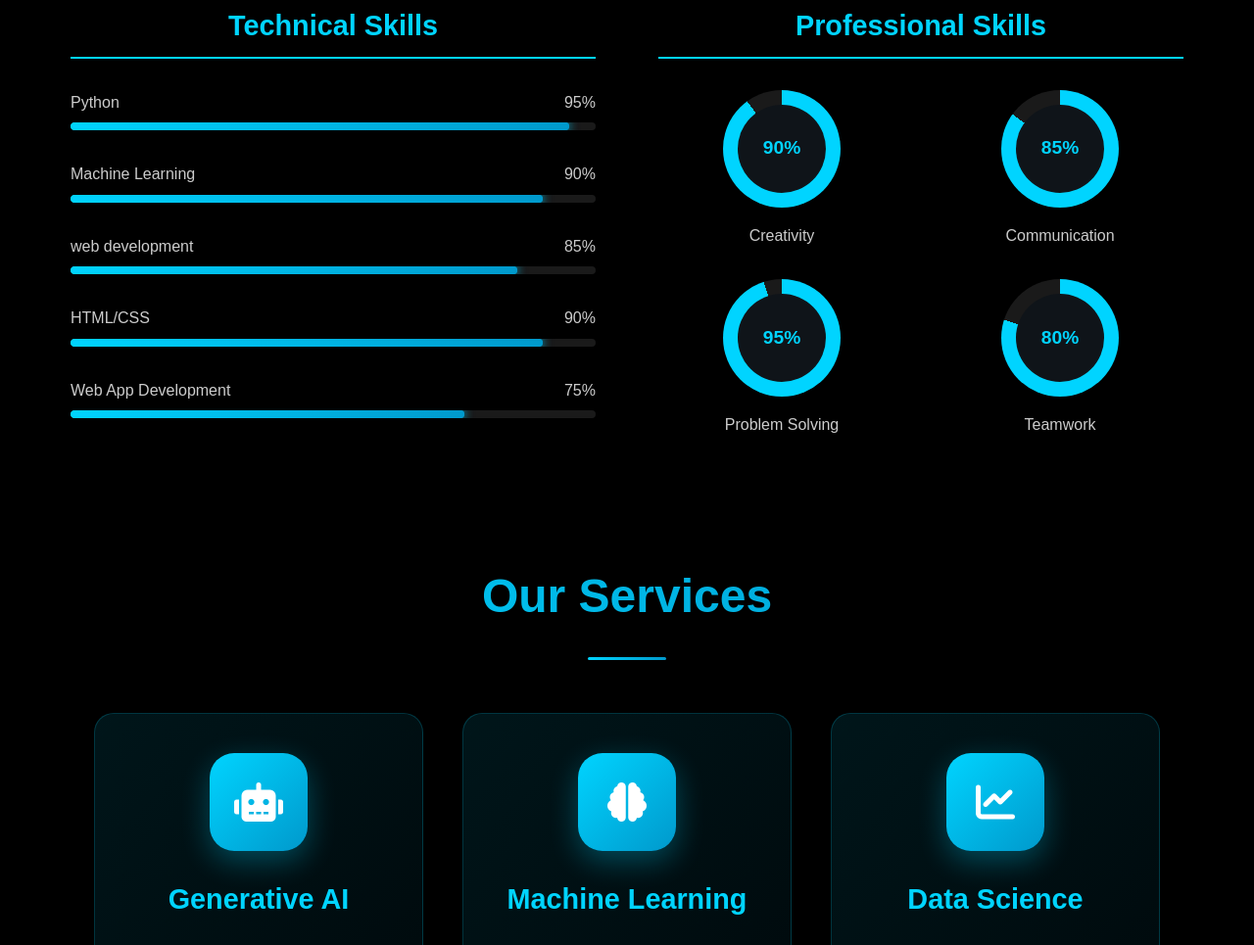
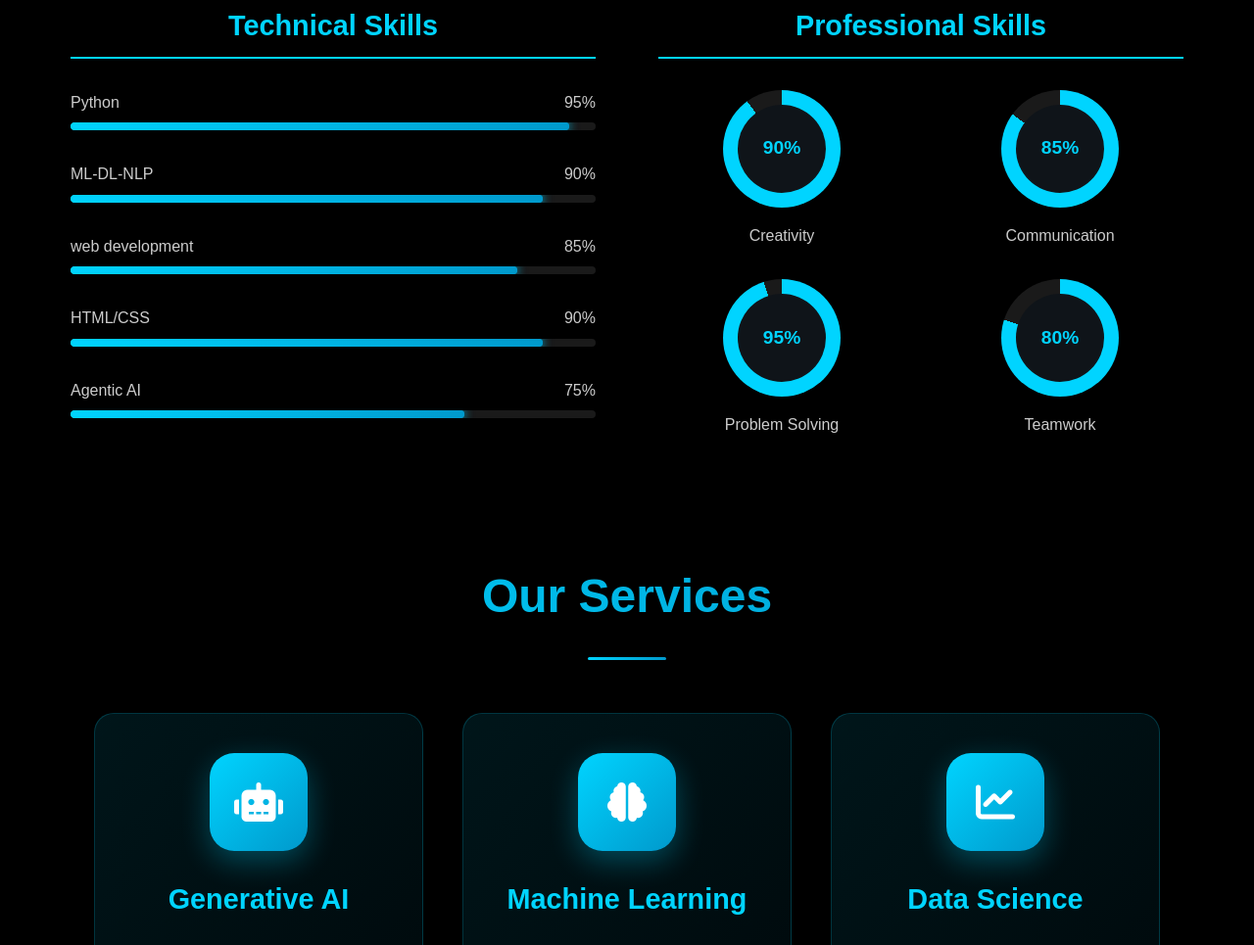
Before and after one commit to ElevateXCrew/Elevate-X-Crew, a plain HTML site: page index.html in a window 1280 px wide. Shown: the part 1896-2861 px from the top of the page at 98% size. Drawn offline with Linux system fonts and the light colour scheme.

Commit message:
Update index.html

```diff
--- a/index.html
+++ b/index.html
@@ -231,7 +231,7 @@
                     </div>
                     <div class="skill-item">
                         <div class="skill-info">
-                            <span>Machine Learning</span>
+                            <span>ML-DL-NLP</span>
                             <span>90%</span>
                         </div>
                         <div class="skill-bar">
@@ -258,7 +258,7 @@
                     </div>
                     <div class="skill-item">
                         <div class="skill-info">
-                            <span>Web App Development</span>
+                            <span>Agentic AI</span>
                             <span>75%</span>
                         </div>
                         <div class="skill-bar">
```
